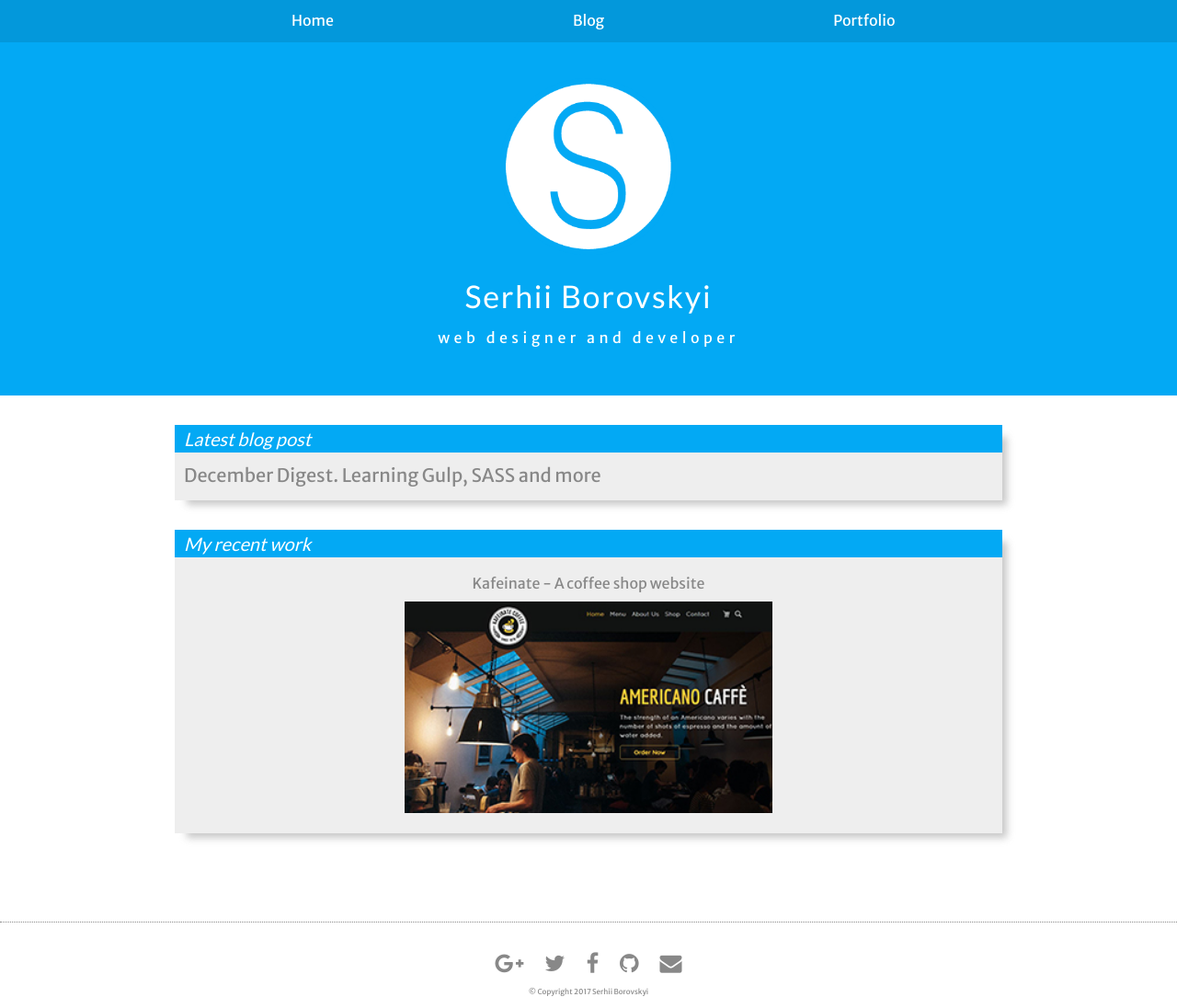
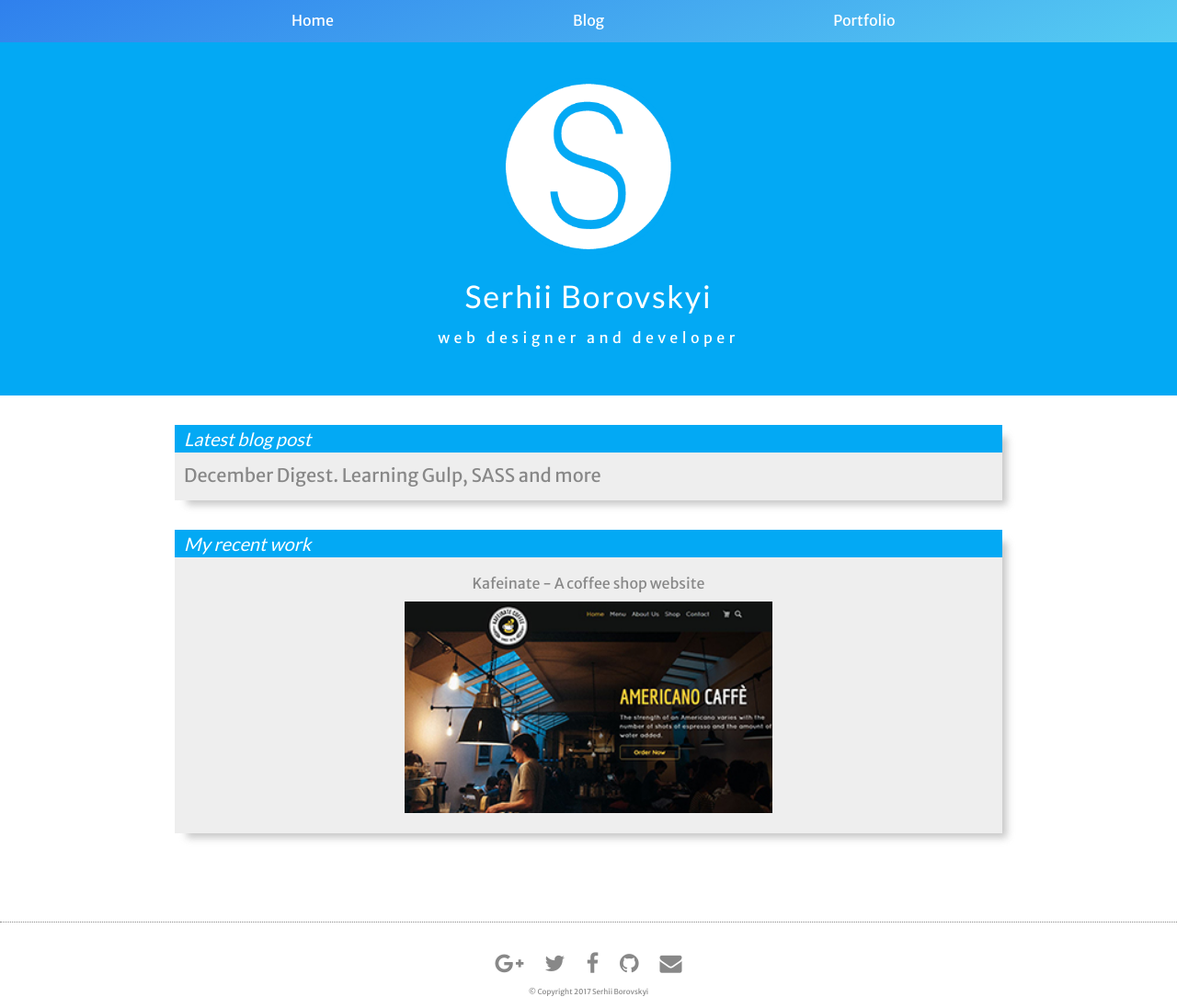
Before and after one commit to serhiicss/serhiicss.github.io, a Jekyll site: the page built from index.html, in a window 1280 px wide. Shown: the whole page at 92% size. Built offline with Jekyll 4.4.1, drawn with Linux system fonts in a browser that asks for light colours; nearby versions of some CDN libraries.

Commit message:
new nav bg color

```diff
--- a/_includes/header.html
+++ b/_includes/header.html
@@ -7,4 +7,5 @@
 			<li><a href="{{ site.baseurl }}/portfolio.html">Portfolio</a></li>
 		</ul>
 	</nav>
+
 </header>
--- a/_layouts/default.html
+++ b/_layouts/default.html
@@ -5,6 +5,7 @@
   <meta name="viewport" content="width=device-width, initial-scale=1.0">
   <!-- favicons -->
   <meta name="google-site-verification" content="wyq16zc1QNr_-89Xir-IExNkUGnT4LJumxFWRmXfwOk" />
+  <link rel="shortcut icon" href="assets/img/favicons/favicon.ico"/>
   <link rel="apple-touch-icon" sizes="180x180" href="assets/img/favicons/apple-touch-icon.png">
   <link rel="icon" type="image/png" href="assets/img/favicons/favicon-32x32.png" sizes="32x32">
   <link rel="icon" type="image/png" href="assets/img/favicons/favicon-16x16.png" sizes="16x16">
--- a/_sass/_main.sass
+++ b/_sass/_main.sass
@@ -25,6 +25,7 @@
       font-size: 3.4rem
     .img-logo
       width: 12em
+
 
 // -------------------------------------------
 // ------------ HOME PAGE FEATURED -----------
--- a/css/styles.css
+++ b/css/styles.css
@@ -429,8 +429,11 @@ ul, li {
     .w-container {
       padding: 0 1em; } }
 
-header.main nav {
-  background-color: #0398db; }
+header.main {
+  background-color: #03A9F4;
+  background: -webkit-linear-gradient(110deg, #56CCF2, #2F80ED);
+  background: -o-linear-gradient(110deg, #56CCF2, #2F80ED);
+  background: linear-gradient(-20deg, #56CCF2, #2F80ED); }
   header.main nav ul {
     display: -webkit-box;
     display: -webkit-flex;
@@ -452,6 +455,7 @@ header.main nav {
       color: #fff;
       border-bottom: 3px solid transparent;
       -webkit-transition: all 0.4s ease;
+      -o-transition: all 0.4s ease;
       transition: all 0.4s ease; }
       header.main nav ul a:hover, header.main nav ul a:focus {
         color: #02638f; }
@@ -660,7 +664,8 @@ section.portfolio {
 
 .portfolio_bg {
   background-repeat: no-repeat;
-  background-size: 100% 100%;
+  -webkit-background-size: 100% 100%;
+          background-size: 100% 100%;
   height: 180px; }
 
 .kafeinate .portfolio_bg {
--- a/package.json
+++ b/package.json
@@ -7,8 +7,8 @@
   "devDependencies": {
     "browser-sync": "^2.18.2",
     "gulp": "^3.9.1",
-    "gulp-autoprefixer": "^3.1.1",
-    "gulp-notify": "^2.2.0",
+    "gulp-autoprefixer": "^4.0.0",
+    "gulp-notify": "^3.0.0",
     "gulp-sass": "^3.0.0",
     "gulp-util": "^3.0.8",
     "lodash": "^4.17.2"
```
Also changed, not shown: _sass/_header.sass (+6 -1 lines), index.html (indentation only), 1 other file. Lines whose indentation alone changed are shown as unchanged.
